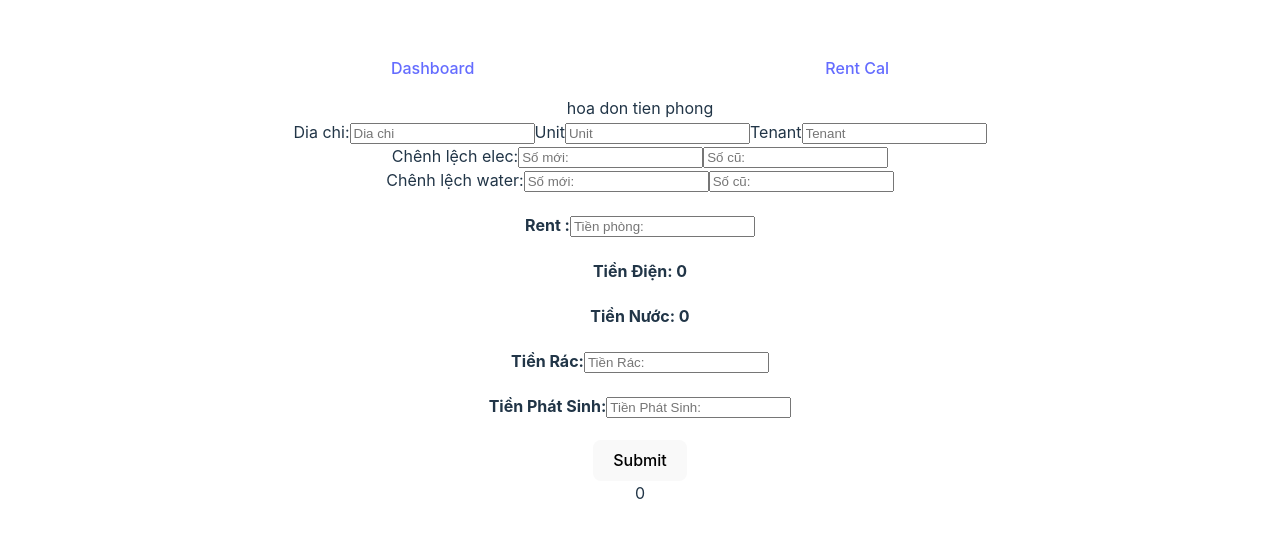
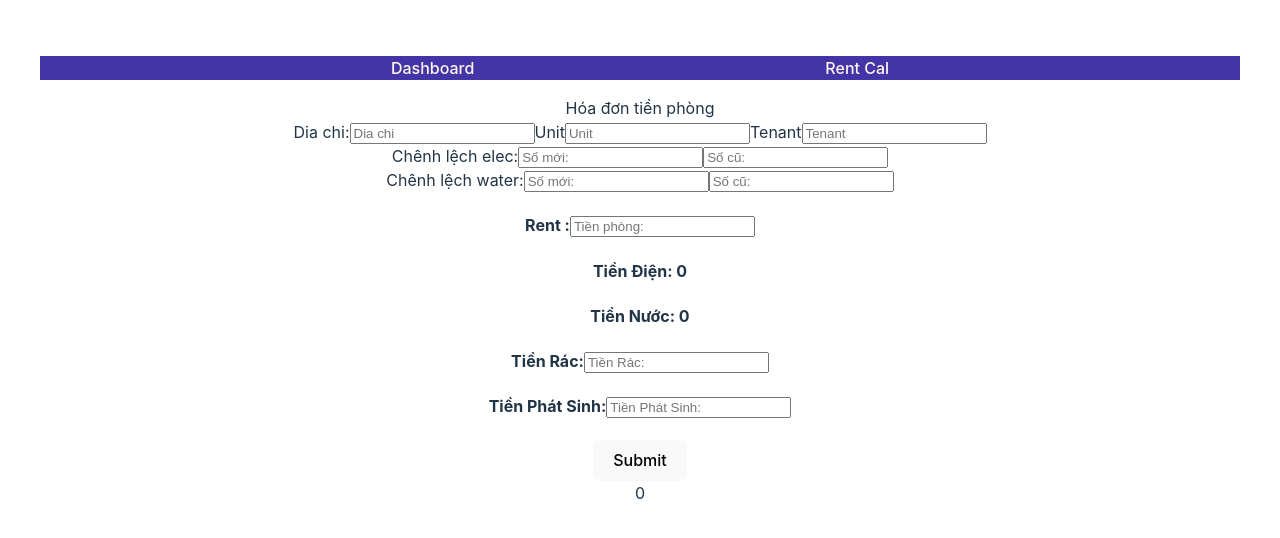
Before and after one commit to thanhgly/smartrent, a React (Vite) app: page /rentcal in a window 1280 px wide. Shown: the top 538 px of the page. Built offline with nearby package versions, Linux system fonts and the light colour scheme.

Commit message:
finished styling form

```diff
--- a/src/Header.jsx
+++ b/src/Header.jsx
@@ -5,7 +5,7 @@ const Header = () => {
     <div
       style={{
         position: "relative",
-        backgroundColor: "white",
+        backgroundColor: "#4335A7",
       }}
     >
       <nav>
@@ -14,7 +14,6 @@ const Header = () => {
             display: "flex",
             justifyContent: "space-evenly",
             listStyleType: "none",
-            // paddingLeft: "0px",
             paddingInlineStart: "0px",
           }}
         >
--- a/src/RentCal.jsx
+++ b/src/RentCal.jsx
@@ -84,8 +84,8 @@ export default function RentCal() {
     console.log("mock updated:", mockData);
   };
   return (
-    <form style={{ width: "100%" }}>
-      <header>hoa don tien phong</header>
+    <form>
+      <header>Hóa đơn tiền phòng</header>
       <div>
         <label>
           Dia chi:
--- a/src/index.css
+++ b/src/index.css
@@ -5,7 +5,7 @@
 
   color-scheme: light dark;
   color: rgba(255, 255, 255, 0.87);
-  background-color: #242424;
+  background-color: #fff6e9;
 
   font-synthesis: none;
   text-rendering: optimizeLegibility;
@@ -19,8 +19,9 @@
 
 a {
   font-weight: 500;
-  color: #646cff;
+  color: #fff6e9;
   text-decoration: inherit;
+  transition: color 0.5 ease;
 }
 a:hover {
   color: #535bf2;
@@ -44,12 +45,12 @@ button {
   font-size: 1em;
   font-weight: 500;
   font-family: inherit;
-  background-color: #1a1a1a;
+  background-color: #e68a4f;
   cursor: pointer;
   transition: border-color 0.25s;
 }
 button:hover {
-  border-color: #646cff;
+  border-color: #804416;
 }
 button:focus,
 button:focus-visible {
@@ -99,3 +100,7 @@ tr:nth-child(even) {
 tr:hover {
   background-color: #e5e5e5;
 }
+
+form {
+  width: 100%;
+}
```
